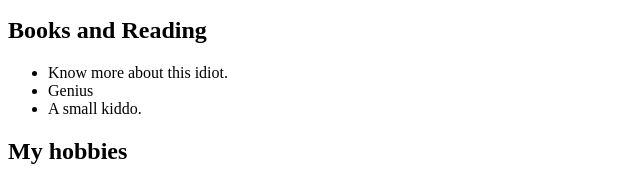
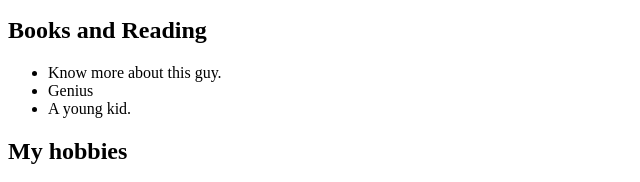
Before and after one commit to karantripathi08/cv, a plain HTML site: page index.html in a window 1280 px wide. Shown: the part 357-539 px from the top of the page, 0-640 px from the left. Drawn offline with Linux system fonts and the light colour scheme.

Commit message:
Index.html

```diff
--- a/index.html
+++ b/index.html
@@ -13,17 +13,12 @@
         <p>I am Indian and I love spicy dishes specially pani puri <a href="www.google.com"><i>food.</i></a></p></td>
     </tr>
   </table>
- <!-- <img src="https://i1.sndcdn.com/avatars-lIjHNeHZwk2i4wmx-RbFNcw-t500x500.jpg" alt="Profile pic of owner">
-   <h1>Karan Tripathi</h1>
-   <p><em>Founder of nothing and a <strong><a href="www.youtube.com">useless guy</a></strong></em></p>
-   <p>I am Indian and I love spicy dishes specially pani puri <a href="www.google.com"><i>food.</i></a></p>
-   <hr size="4" color="grey"> -->
 
     <h2>Books and Reading</h2>
      <ul>
-       <li>Know more about this idiot.</li>
+       <li>Know more about this guy.</li>
        <li>Genius</li>
-       <li>A small kiddo.</li>
+       <li>A young kid.</li>
      </ul>
 
     <h2>My hobbies</h2>
```
